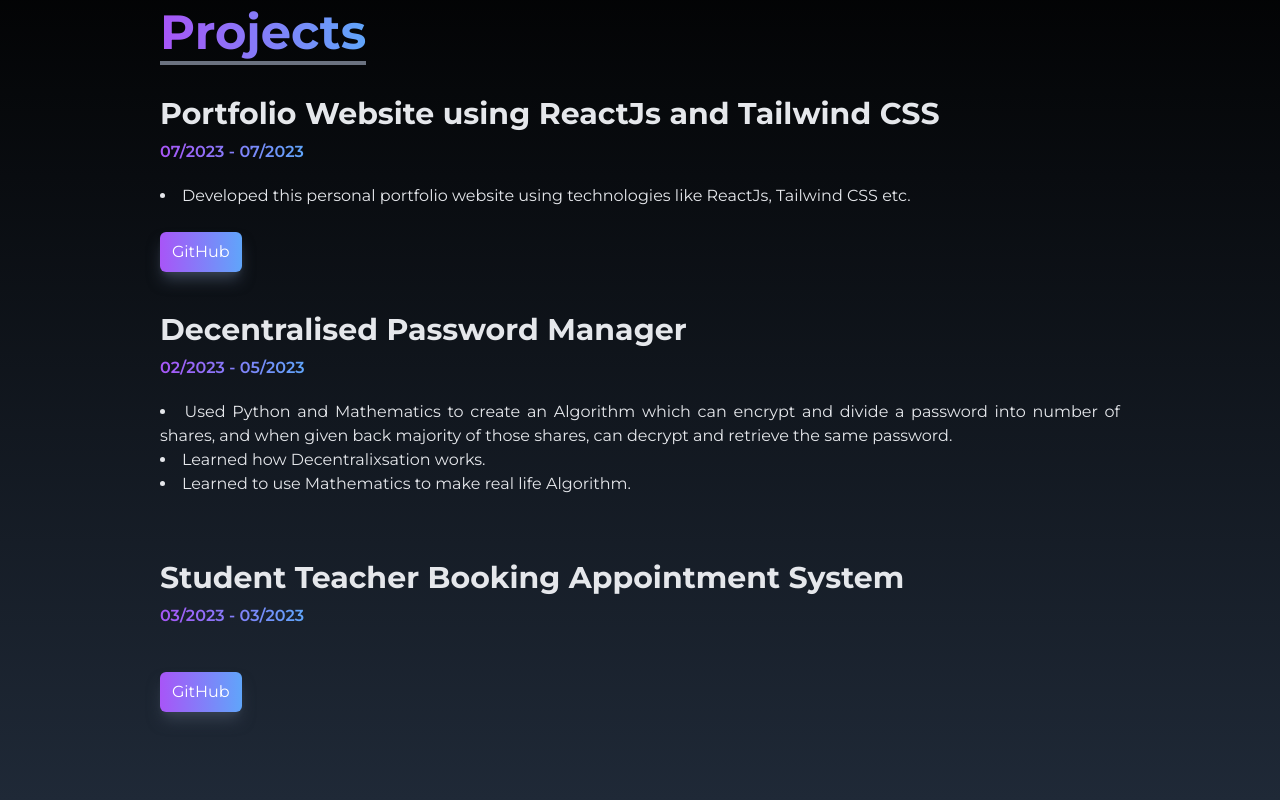
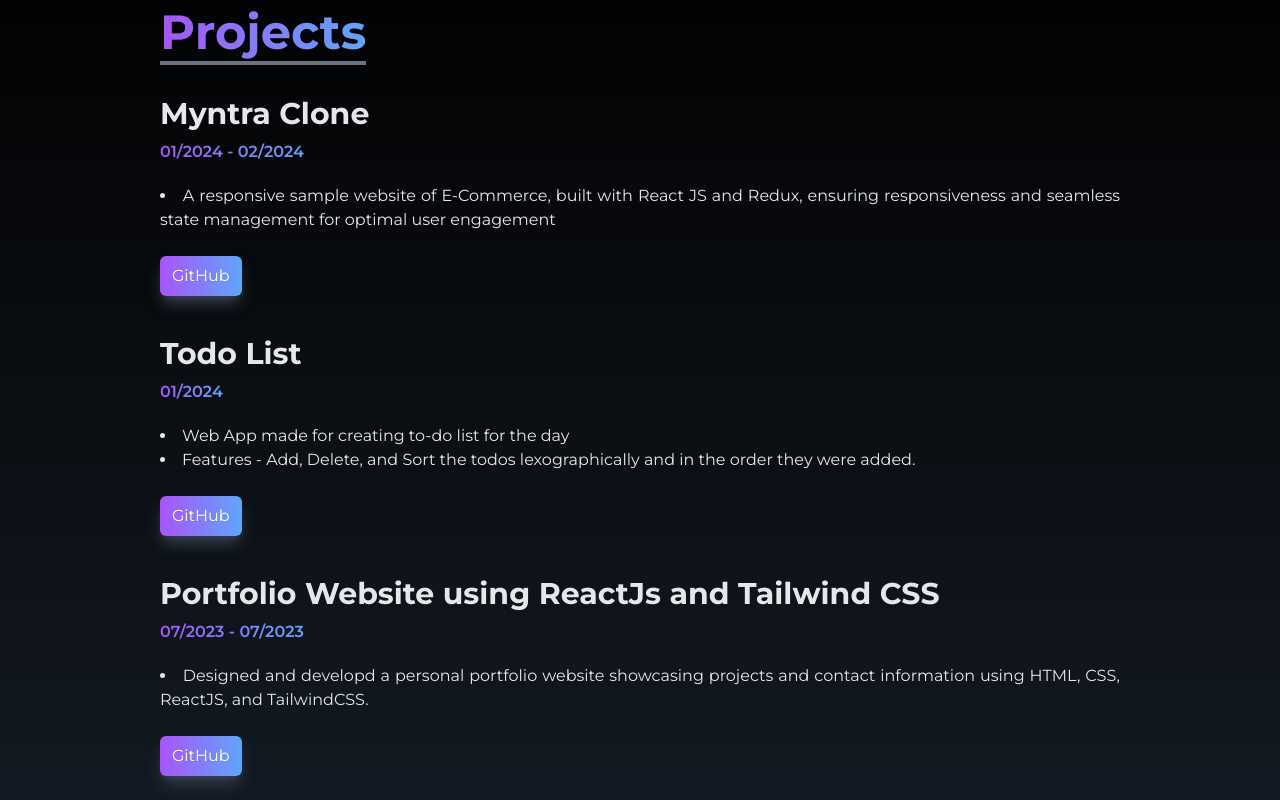
Before and after one commit to msaransh/Portfolio-Using-React-TailwindCSS, a React (Vite) app: page / in a window 1280 px wide. Shown: the part 3200-4000 px from the top of the page. Built offline with nearby package versions, Linux system fonts and the light colour scheme.

Commit message:
Update Projects.jsx

```diff
--- a/src/pages/Projects.jsx
+++ b/src/pages/Projects.jsx
@@ -16,6 +16,60 @@
 
           <div>
             <h2 className="pt-10 text-xl md:text-3xl font-bold">
+              Myntra Clone
+            </h2>
+
+            <div className="flex flex-col justify-between items-baseline">
+              <h3 className="pt-2 pb-5 font-semibold text-transparent bg-clip-text bg-gradient-to-r from-purple-500 to-blue-400">
+                01/2024 - 02/2024
+              </h3>
+
+              <li className="text-sm md:text-base text-justify">
+                A responsive sample website of E-Commerce, built with React JS
+                and Redux, ensuring responsiveness and seamless state management
+                for optimal user engagement
+              </li>
+              <br />
+              <a
+                className="duration-300 hover:scale-105 group text-white w-fit px-3 py-2 flex items-center rounded-md bg-gradient-to-r from-purple-500 to-blue-400 cursor-pointer shadow-gray-700 shadow-lg"
+                href={
+                  " https://github.com/msaransh/msaransh-E-Commerce-Myntra-Clone "
+                }
+                target="_blank"
+              >
+                GitHub
+              </a>
+            </div>
+          </div>
+
+          <div>
+            <h2 className="pt-10 text-xl md:text-3xl font-bold">Todo List</h2>
+
+            <div className="flex flex-col justify-between items-baseline">
+              <h3 className="pt-2 pb-5 font-semibold text-transparent bg-clip-text bg-gradient-to-r from-purple-500 to-blue-400">
+                01/2024
+              </h3>
+
+              <li className="text-sm md:text-base text-justify">
+                Web App made for creating to-do list for the day
+              </li>
+              <li className="text-sm md:text-base text-justify">
+                Features - Add, Delete, and Sort the todos lexographically and
+                in the order they were added.
+              </li>
+              <br />
+              <a
+                className="duration-300 hover:scale-105 group text-white w-fit px-3 py-2 flex items-center rounded-md bg-gradient-to-r from-purple-500 to-blue-400 cursor-pointer shadow-gray-700 shadow-lg"
+                href={" https://github.com/msaransh/To-do-App-using-React-JS "}
+                target="_blank"
+              >
+                GitHub
+              </a>
+            </div>
+          </div>
+
+          <div>
+            <h2 className="pt-10 text-xl md:text-3xl font-bold">
               Portfolio Website using ReactJs and Tailwind CSS
             </h2>
 
@@ -25,13 +79,16 @@
               </h3>
 
               <li className="text-sm md:text-base text-justify">
-                Developed this personal portfolio website using technologies
-                like ReactJs, Tailwind CSS etc.
+                Designed and developd a personal portfolio website showcasing
+                projects and contact information using HTML, CSS, ReactJS, and
+                TailwindCSS.
               </li>
               <br />
               <a
                 className="duration-300 hover:scale-105 group text-white w-fit px-3 py-2 flex items-center rounded-md bg-gradient-to-r from-purple-500 to-blue-400 cursor-pointer shadow-gray-700 shadow-lg"
-                href={" "}
+                href={
+                  " https://github.com/msaransh/Portfolio-Using-React-TailwindCSS "
+                }
                 target="_blank"
               >
                 GitHub
@@ -83,7 +140,10 @@
               <h3 className="pt-2 pb-5 font-semibold text-transparent bg-clip-text bg-gradient-to-r from-purple-500 to-blue-400">
                 03/2023 - 03/2023
               </h3>
-
+              <li className="text-sm md:text-base text-justify">
+                It is a web-based application that allows students to book
+                appointments with their teachers online.
+              </li>
               <br />
               <div className="flex flex-row gap-5 ">
                 <a
```
